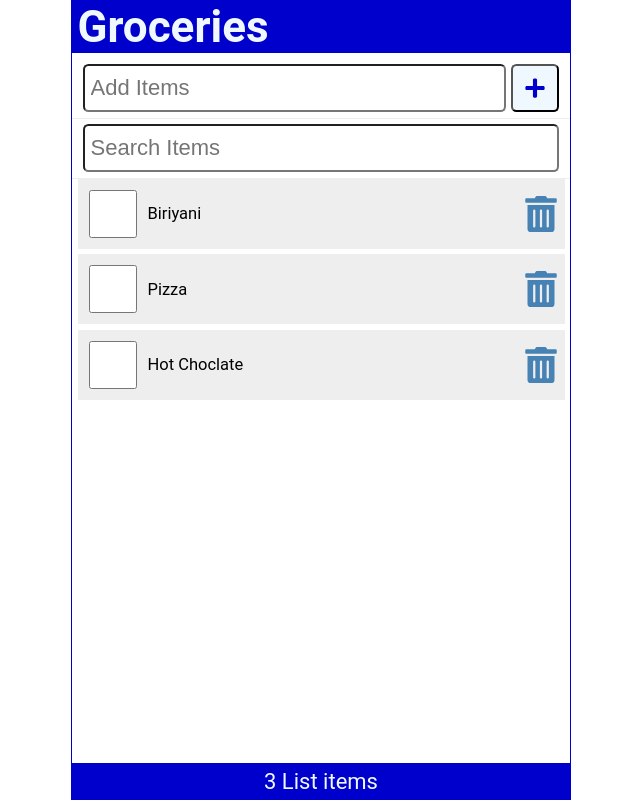
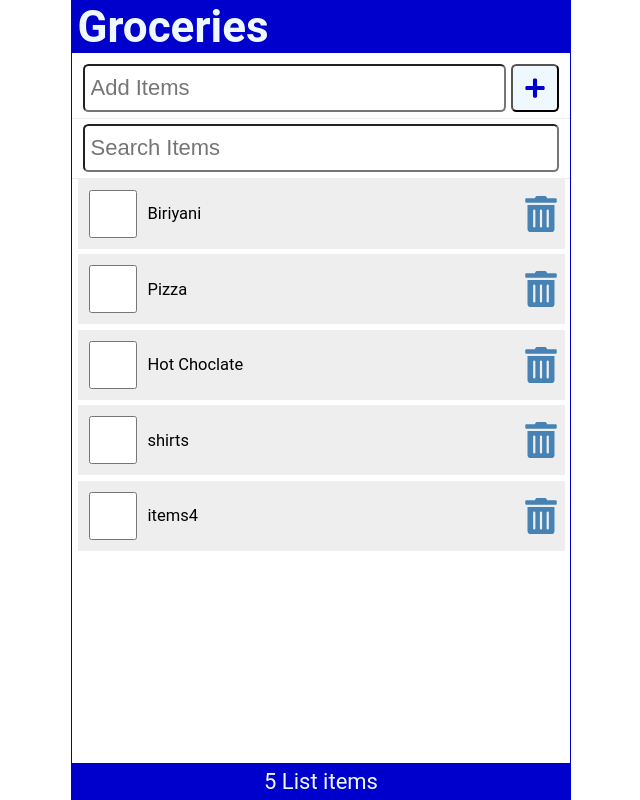
Before and after one commit to eliyasmd50/react_app, a React (Create React App) app: page / in a window 1280 px wide. Shown: the whole page, without its empty margins (319-959 px from the left). Built offline with nearby package versions, Linux system fonts and the light colour scheme; data requests are answered from the project's data file.

Commit message:
CRUD operations

```diff
--- a/data/db.json
+++ b/data/db.json
@@ -1,19 +1,29 @@
 {
   "items": [
     {
-            "id":1,
+      "id": "1",
       "checked": false,
       "item": "Biriyani"
     },
     {
-            "id":2,
+      "id": "2",
       "checked": false,
       "item": "Pizza"
     },
     {
-            "id":3,
+      "id": "3",
       "checked": false,
       "item": "Hot Choclate"
+    },
+    {
+      "id": "31",
+      "checked": false,
+      "item": "shirts"
+    },
+    {
+      "id": "311",
+      "checked": false,
+      "item": "items4"
     }
   ]
 }
--- a/src/App.js
+++ b/src/App.js
@@ -3,6 +3,7 @@
 import AddItem from './AddItem';
 import Content from './Content';
 import Footer from './Footer';
+import apiRequest from './apiRequest';
 import { useState, useEffect } from 'react';
 
 function App() {
@@ -36,21 +37,51 @@
 
   }, [])
 
-  const addItem = (item) => {
+  const addItem = async (item) => {
     const id = items.length ? items[items.length - 1].id + 1 : 1;
     const myNewItem = { id, checked: false, item}
     const listItems = [...items, myNewItem];
     setItems(listItems);
+
+    const postOptions = {
+      method: "post",
+      headers: {
+        "Content-Type": "application/json"
+      },
+      body: JSON.stringify(myNewItem)
+    }
+    const result = await apiRequest(API_URI, postOptions);
+    if (result) setFetchError(result);
   }
 
-  const handleCheck = (id) => {
+  // to update the check box in list
+  const handleCheck = async (id) => {
     const listItems = items.map((item) => item.id === id ? {...item, checked: !item.checked} : item);
     setItems(listItems);
+
+    const myItem = listItems.filter((item) => item.id === id);
+    const updateOptions = {
+      method: 'PATCH',
+      headers: {
+        'Content-Type': 'application/json'
+      },
+      body: JSON.stringify({ checked: myItem[0].checked})
+    }
+
+    const reqUrl = `${API_URI}/${id}`;
+    const result = await apiRequest(reqUrl, updateOptions)
+    if(result) setFetchError(result);
   }
 
-  const handleDelete = (id) => {
+  // to delete the items in the list
+  const handleDelete = async (id) => {
     const afterDelete = items.filter((item) => item.id !== id);
     setItems(afterDelete);
+
+    const deleteOptions = { method: 'DELETE'};
+    const reqUrl = `${API_URI}/${id}`;
+    const result = await apiRequest(reqUrl, deleteOptions);
+    if(result) setFetchError(result);
   }
 
   const handleSubmit = (e) => {
--- /dev/null
+++ b/src/apiRequest.js
@@ -0,0 +1,12 @@
+const apiRequest = async (url = '', optionsObj = null, errMsg = null) => {
+    try {
+        const response = await fetch(url, optionsObj);
+        if (!response.ok) throw Error('Please Reload the app');
+    } catch (err) {
+        errMsg = err.message;
+    } finally {
+        return errMsg;
+    }
+}
+
+export default apiRequest
```
Lines whose indentation alone changed are shown as unchanged.
